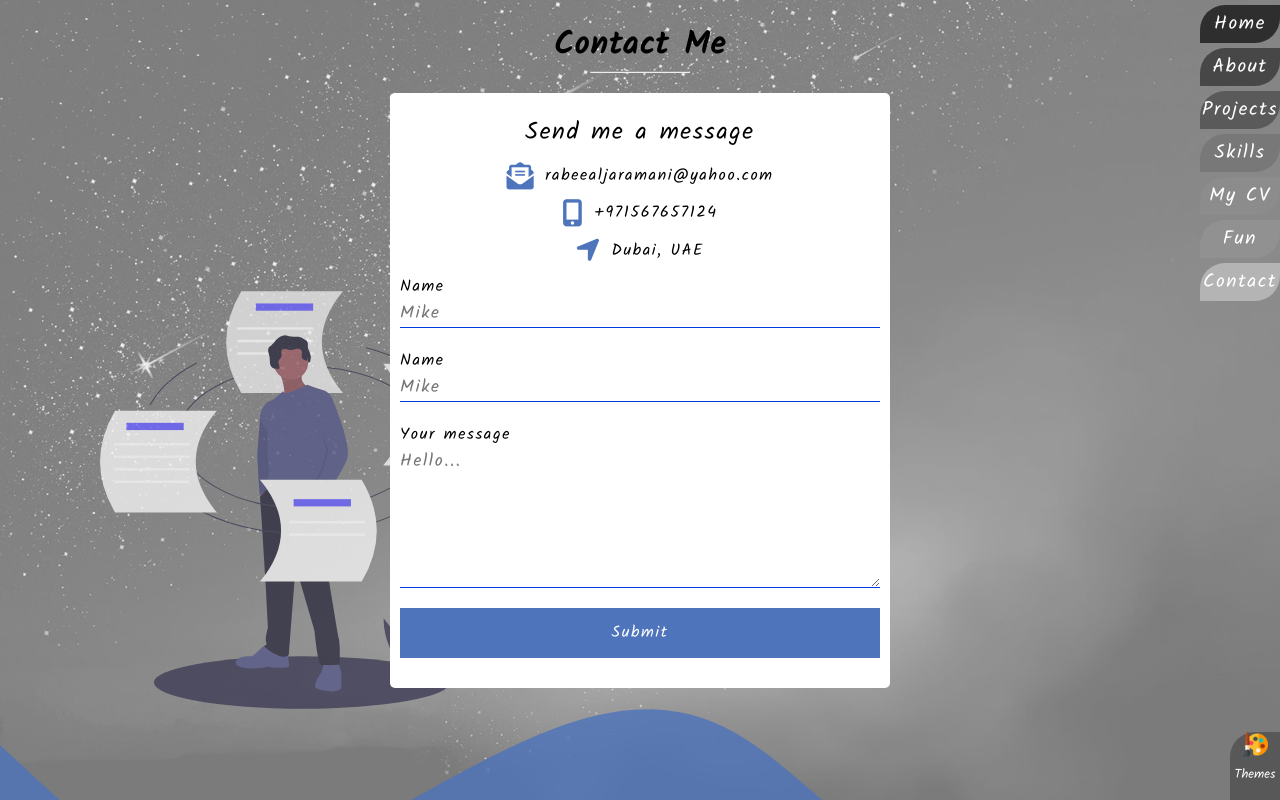
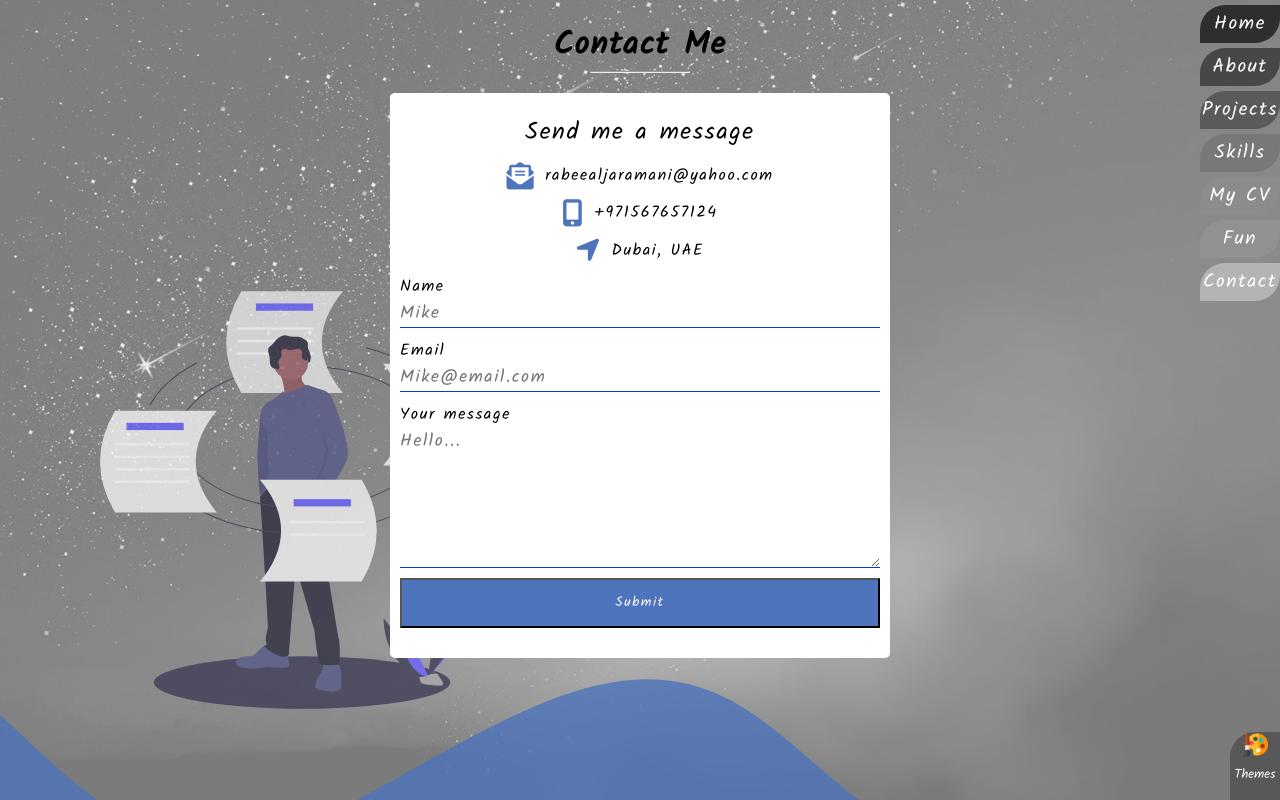
Before and after one commit to rabee-jaramani/rabee_portfolio_2021, a React (Create React App) app: page /contact in a window 1280 px wide. Built offline with nearby package versions, Linux system fonts and the light colour scheme; a web font is replaced by a local one.

Commit message:
validation

```diff
--- a/src/Contact/Svg.jsx
+++ b/src/Contact/Svg.jsx
@@ -17,8 +17,8 @@ const Svg = () => {
         transform="translate(-203.21014 -36)"
         fill="none"
         stroke="#3f3d56"
-        stroke-miterlimit="10"
-        stroke-width="2"
+        strokeMiterlimit="10"
+        strokeWidth="2"
       />
       <path
         d="M685.2975,237.85074H483.44675Q423.562,136.92537,483.44675,36H685.2975Q601.56463,136.92537,685.2975,237.85074Z"
@@ -158,32 +158,32 @@ const Svg = () => {
         transform="translate(-203.21014 -36)"
         fill="none"
         stroke="#3f3d56"
-        stroke-miterlimit="10"
-        stroke-width="2"
+        strokeMiterlimit="10"
+        strokeWidth="2"
       />
       <path
         d="M810.26354,468.05793c-55.45907,29.91083-127.8227,48.011-206.98144,48.011-75.89677,0-145.54691-16.63914-200.04-44.37389"
         transform="translate(-203.21014 -36)"
         fill="none"
         stroke="#3f3d56"
-        stroke-miterlimit="10"
-        stroke-width="2"
+        strokeMiterlimit="10"
+        strokeWidth="2"
       />
       <path
         d="M731.188,147.90572c105.54421,27.741,180.712,88.76157,187.70175,160.63026"
         transform="translate(-203.21014 -36)"
         fill="none"
         stroke="#3f3d56"
-        stroke-miterlimit="10"
-        stroke-width="2"
+        strokeMiterlimit="10"
+        strokeWidth="2"
       />
       <path
         d="M302.37337,261.82294c17.78361-32.68552,50.27112-61.45009,92.83643-83.54855"
         transform="translate(-203.21014 -36)"
         fill="none"
         stroke="#3f3d56"
-        stroke-miterlimit="10"
-        stroke-width="2"
+        strokeMiterlimit="10"
+        strokeWidth="2"
       />
       <path
         d="M520.56793,611.70682H722.41867q59.88471-100.92537,0-201.85074H520.56793Q604.3008,510.78145,520.56793,611.70682Z"
--- a/src/Contact/SvgWaves.jsx
+++ b/src/Contact/SvgWaves.jsx
@@ -9,7 +9,7 @@ const SvgWaves = () => {
     >
       <path
         fill="#4E74BB"
-        fill-opacity="1"
+        fillOpacity="1"
         d="M0,64L34.3,96C68.6,128,137,192,206,208C274.3,224,343,192,411,154.7C480,117,549,75,617,48C685.7,21,754,11,823,48C891.4,85,960,171,1029,197.3C1097.1,224,1166,192,1234,176C1302.9,160,1371,160,1406,160L1440,160L1440,320L1405.7,320C1371.4,320,1303,320,1234,320C1165.7,320,1097,320,1029,320C960,320,891,320,823,320C754.3,320,686,320,617,320C548.6,320,480,320,411,320C342.9,320,274,320,206,320C137.1,320,69,320,34,320L0,320Z"
       ></path>
     </svg>
--- a/src/Contact/contact.sass
+++ b/src/Contact/contact.sass
@@ -51,19 +51,24 @@
   &:focus
     outline: none
 .btn-cont
+  position: relative
   display: flex
   align-items: center
   justify-content: center
-  background-color: rgb(78, 116, 187)
   height: 50px
-  cursor: pointer
   transition: 0.3s
   &:hover
     transform: translateY(-3px)
     box-shadow: 2px 2px 5px rgb(0, 0, 0)
 
 .contact-form-btn
+  width: 100%
+  height: 100%
+  cursor: pointer
+  background-color: rgb(78, 116, 187)
   color: rgb(255, 255, 255)
+.error-message
+  color: red
 #svg
   // width: 100%
   position: absolute
--- a/src/ContactForm/ContactForm.jsx
+++ b/src/ContactForm/ContactForm.jsx
@@ -1,6 +1,28 @@
+import { useFormik } from "formik";
 import React from "react";
-
+import * as Yup from "yup";
 const ContactForm = () => {
+  const formik = useFormik({
+    initialValues: {
+      name: "",
+      email: "",
+      message: "",
+    },
+    validationSchema: Yup.object({
+      name: Yup.string()
+        .max(15, "Must be 15 characters or less")
+        .min(3, "Must be 3 characters or more")
+        .required("Required"),
+      email: Yup.string().email("Invalid email address").required("Required"),
+      message: Yup.string()
+        .max(300, "Must be 300 characters or less")
+        .min(5, "Must be 5 characters or more")
+        .required("Required"),
+    }),
+    onSubmit: (values) => {
+      alert(JSON.stringify(values, null, 2));
+    },
+  });
   return (
     <div className="contact-form-cont">
       <div className="contact-form-title">Send me a message</div>
@@ -18,47 +40,71 @@ const ContactForm = () => {
           <div className="link-text">Dubai, UAE</div>
         </div>
       </div>
+
+      {/*  form using formik */}
+      <form onSubmit={formik.handleSubmit}>
         <div className="contact-form-field-cont">
           <label className="text-input-label" htmlFor="name">
             Name
           </label>
           <input
-          className="text-input"
-          type="text"
             id="name"
             name="name"
+            type="text"
+            onChange={formik.handleChange}
+            onBlur={formik.handleBlur}
+            value={formik.values.name}
+            className="text-input"
             placeholder="Mike"
           />
-        <div className="error-message"></div>
+          {formik.touched.name && formik.errors.name ? (
+            <div className="error-message">{formik.errors.name}</div>
+          ) : null}
         </div>
 
         <div className="contact-form-field-cont">
-        <label className="text-input-label" htmlFor="name">
-          Name
+          <label className="text-input-label" htmlFor="email">
+            Email
           </label>
           <input
+            id="email"
+            name="email"
+            type="email"
+            onChange={formik.handleChange}
+            onBlur={formik.handleBlur}
+            value={formik.values.email}
             className="text-input"
-          type="text"
-          id="name"
-          name="name"
-          placeholder="Mike"
+            placeholder="Mike@email.com"
           />
-        <div className="error-message"></div>
+          {formik.touched.email && formik.errors.email ? (
+            <div className="error-message">{formik.errors.email}</div>
+          ) : null}
+          {/* <ErrorMessage name="email" render={renderError} /> */}
         </div>
         <div className="contact-form-field-cont">
-        <label className="text-input-label" htmlFor="name">
+          <label className="text-input-label" htmlFor="message">
             Your message
           </label>
           <textarea
+            id="message"
             name="message"
-          id="message"
+            onChange={formik.handleChange}
+            onBlur={formik.handleBlur}
+            value={formik.values.message}
             placeholder="Hello..."
             rows="5"
           ></textarea>
+          {formik.touched.message && formik.errors.message ? (
+            <div className="error-message">{formik.errors.message}</div>
+          ) : null}
+          {/* <ErrorMessage name="message" render={renderError} /> */}
         </div>
         <div className="contact-form-field-cont btn-cont">
-        <div className="contact-form-btn">Submit</div>
+          <button type="submit" className="contact-form-btn">
+            Submit
+          </button>
         </div>
+      </form>
     </div>
   );
 };
```
Lines whose indentation alone changed are shown as unchanged.
